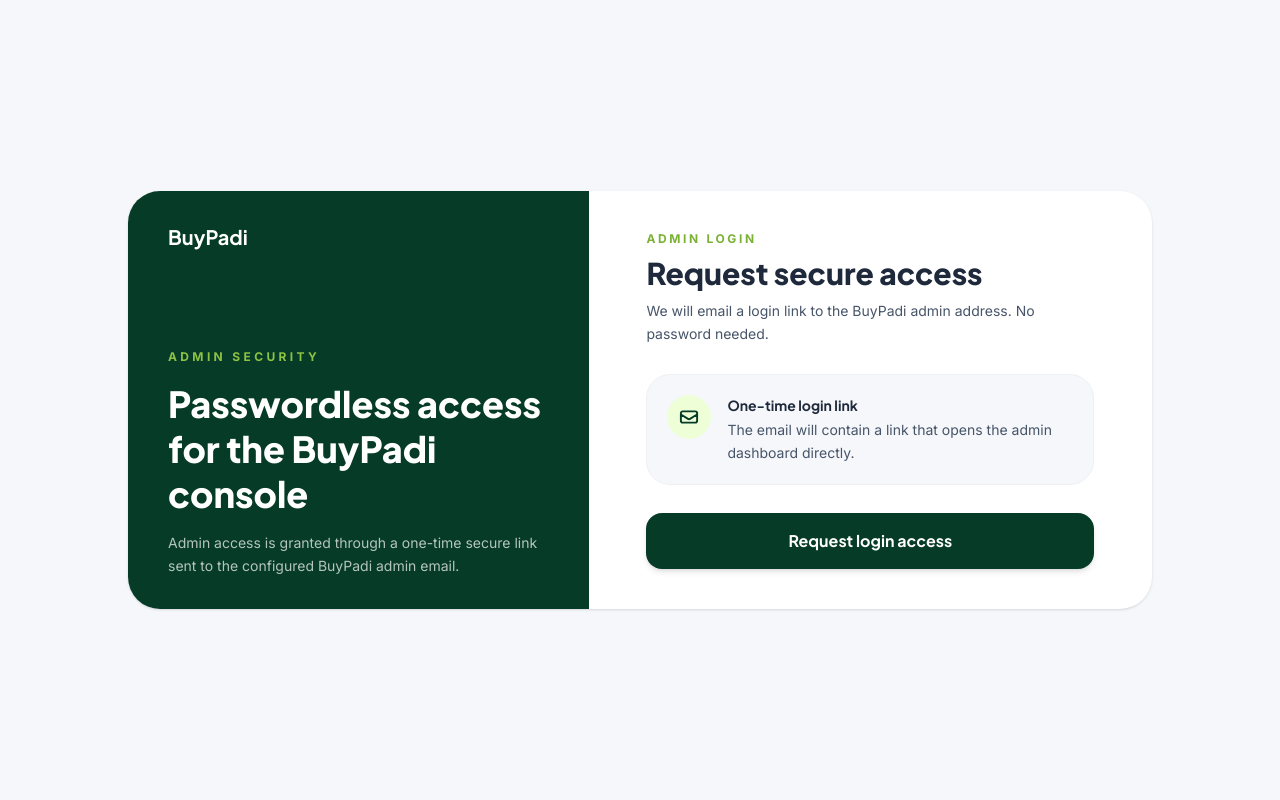
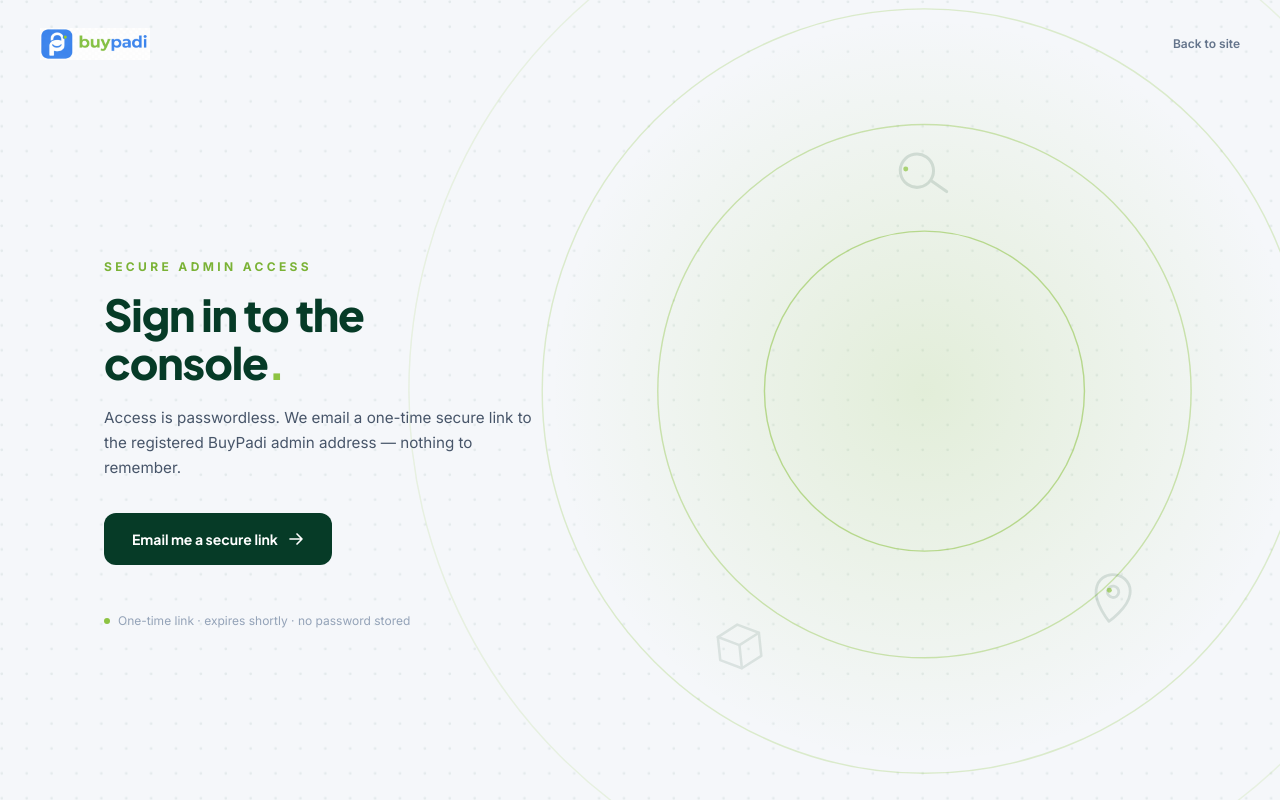
Before and after one commit to manenim/buypadi-site, a Next.js app: page /padi-admin/login in a window 1280 px wide. Built offline with nearby package versions, Linux system fonts and the light colour scheme.

Commit message:
feat: enhance admin login page with animated backdrop and loading spinner

```diff
--- a/app/globals.css
+++ b/app/globals.css
@@ -53,3 +53,23 @@
 @media (prefers-reduced-motion: reduce) {
   .bp-skeleton::after { animation: none; }
 }
+
+/* ── Auth entrance + ambient glow ─────────────── */
+@keyframes bp-rise {
+  from { opacity: 0; transform: translateY(16px); }
+  to   { opacity: 1; transform: none; }
+}
+
+.bp-rise { animation: bp-rise 0.65s cubic-bezier(0.2, 0.7, 0.2, 1) both; }
+
+@keyframes bp-breathe {
+  0%, 100% { opacity: 0.5; transform: scale(1); }
+  50%      { opacity: 0.8; transform: scale(1.06); }
+}
+
+.bp-breathe { animation: bp-breathe 7s ease-in-out infinite; transform-origin: center; }
+
+@media (prefers-reduced-motion: reduce) {
+  .bp-rise { animation: none; }
+  .bp-breathe { animation: none; }
+}
--- a/app/padi-admin/login/page.tsx
+++ b/app/padi-admin/login/page.tsx
@@ -1,10 +1,9 @@
 'use client';
 
+import Image from 'next/image';
 import Link from 'next/link';
 import { useRouter, useSearchParams } from 'next/navigation';
 import { Suspense, useEffect, useMemo, useState } from 'react';
-import BrandWordmark from '@/app/components/BrandWordmark';
-import Spinner from '@/app/components/Spinner';
 
 type LoginState = 'idle' | 'sending' | 'sent' | 'verifying' | 'verified' | 'error';
 
@@ -14,6 +13,73 @@
     throw new Error(body?.message ?? fallback);
   }
   return body?.message ?? fallback;
+}
+
+function InlineSpinner({ className = '' }: { className?: string }) {
+  return (
+    <svg className={`animate-spin ${className}`} viewBox="0 0 24 24" fill="none" aria-hidden="true">
+      <circle cx="12" cy="12" r="9" stroke="currentColor" strokeOpacity="0.25" strokeWidth="2.5" />
+      <path d="M21 12a9 9 0 0 0-9-9" stroke="currentColor" strokeWidth="2.5" strokeLinecap="round" />
+    </svg>
+  );
+}
+
+// Subtle "Scattered proof" field for the off-white surface — dot texture, a
+// focal trust-pulse ring offset to the right, and a few faint brand motifs.
+function AuthBackdrop() {
+  return (
+    <svg
+      className="pointer-events-none absolute inset-0 h-full w-full select-none"
+      aria-hidden="true"
+      preserveAspectRatio="xMidYMid slice"
+      viewBox="0 0 1440 900"
+      fill="none"
+    >
+      <defs>
+        <pattern id="login-dots" width="28" height="28" patternUnits="userSpaceOnUse">
+          <circle cx="2" cy="2" r="1.5" fill="#063B27" opacity="0.07" />
+        </pattern>
+        <radialGradient id="login-bloom" cx="50%" cy="50%" r="50%">
+          <stop offset="0%" stopColor="#8DC342" stopOpacity="0.18" />
+          <stop offset="100%" stopColor="#8DC342" stopOpacity="0" />
+        </radialGradient>
+      </defs>
+      <rect width="1440" height="900" fill="url(#login-dots)" />
+
+      {/* soft lime bloom behind the rings for presence */}
+      <circle cx="1040" cy="440" r="420" fill="url(#login-bloom)" />
+
+      {/* focal trust-pulse rings, offset right so they fill the open space */}
+      <g fill="none" stroke="#8DC342" strokeWidth="1.6">
+        <circle cx="1040" cy="440" r="180" opacity="0.55" />
+        <circle cx="1040" cy="440" r="300" opacity="0.4" />
+        <circle cx="1040" cy="440" r="430" opacity="0.26" />
+        <circle cx="1040" cy="440" r="580" opacity="0.14" />
+      </g>
+
+      {/* brand motifs scattered in the open right field */}
+      <g fill="none" stroke="#063B27" strokeLinecap="round" strokeLinejoin="round">
+        <g transform="translate(1000,170) rotate(-10) scale(1.7)" strokeWidth="2" opacity="0.13">
+          <circle cx="16" cy="16" r="11" />
+          <path d="M24 24 l9 9" />
+        </g>
+        <g transform="translate(1230,640) rotate(8) scale(1.6)" strokeWidth="2" opacity="0.12">
+          <path d="M16 2 C23 2 28 7 28 14 C28 24 16 35 16 35 C16 35 4 24 4 14 C4 7 9 2 16 2 Z" />
+          <circle cx="16" cy="14" r="4" />
+        </g>
+        <g transform="translate(800,700) rotate(-6) scale(1.45)" strokeWidth="2" opacity="0.1">
+          <path d="M4 12 L20 4 L36 12 L36 30 L20 38 L4 30 Z" />
+          <path d="M4 12 L20 20 L36 12" />
+          <path d="M20 20 L20 38" />
+        </g>
+      </g>
+
+      <g fill="#8DC342" opacity="0.7">
+        <circle cx="1019" cy="190" r="2.8" />
+        <circle cx="1248" cy="664" r="2.8" />
+      </g>
+    </svg>
+  );
 }
 
 function AdminLoginInner() {
@@ -90,132 +156,147 @@
 
   const isBusy = state === 'sending' || state === 'verifying';
 
+  const headline = token
+    ? state === 'verified'
+      ? 'You’re in.'
+      : state === 'error'
+        ? 'That link didn’t work.'
+        : 'Verifying your link.'
+    : 'Sign in to the console.';
+
+  const intro = token
+    ? state === 'verified'
+      ? 'Access verified — opening the BuyPadi admin console.'
+      : state === 'verifying'
+        ? 'Confirming your one-time access link. This only takes a moment.'
+        : 'The link may have expired or already been used. Request a fresh one below.'
+    : 'Access is passwordless. We email a one-time secure link to the registered BuyPadi admin address — nothing to remember.';
+
   return (
-    <div className="flex min-h-screen bg-surface px-4 py-8 sm:px-6 lg:px-8">
-      <main className="m-auto grid w-full max-w-5xl overflow-hidden rounded-[2rem] bg-white shadow-sm lg:grid-cols-[0.9fr_1.1fr]">
-        <section className="flex min-h-[24rem] flex-col justify-between bg-primary px-6 py-8 text-white sm:px-8 lg:px-10">
-          <Link href="/" className="inline-flex w-fit items-center">
-            <BrandWordmark />
+    <main className="relative min-h-screen overflow-hidden bg-surface">
+      <AuthBackdrop />
+
+      {/* top bar */}
+      <div className="relative z-10 flex items-center justify-between px-6 py-6 sm:px-10 sm:py-7">
+        <Link href="/" className="inline-flex transition-opacity hover:opacity-80">
+          <Image
+            src="/assets/buypadi-logo.png"
+            alt="BuyPadi"
+            width={120}
+            height={36}
+            className="h-8 w-auto object-contain"
+          />
         </Link>
+        <Link
+          href="/"
+          className="text-xs font-semibold text-muted transition-colors hover:text-primary"
+        >
+          Back to site
+        </Link>
+      </div>
 
-          <div className="mt-16 space-y-4">
-            <p className="text-xs font-bold uppercase tracking-[0.28em] text-lime">
-              Admin security
+      {/* asymmetric left-anchored column on the patterned field */}
+      <div className="relative z-10 mx-auto flex min-h-[calc(100vh-5.5rem)] max-w-6xl items-center px-6 sm:px-10">
+        <div className="bp-rise w-full max-w-[27rem]">
+          <p className="text-xs font-bold uppercase tracking-[0.28em] text-lime-dark">
+            Secure admin access
           </p>
-            <h1 className="font-display text-3xl font-black leading-tight sm:text-4xl">
-              Passwordless access for the BuyPadi console
+
+          <h1 className="mt-4 font-display text-[2.25rem] font-black leading-[1.08] tracking-tight text-primary sm:text-[2.75rem]">
+            {headline.endsWith('.') ? (
+              <>
+                {headline.slice(0, -1)}
+                <span className="text-lime">.</span>
+              </>
+            ) : (
+              headline
+            )}
           </h1>
-            <p className="max-w-md text-sm leading-relaxed text-white/70">
-              Admin access is granted through a one-time secure link sent to the
-              configured BuyPadi admin email.
+
+          <p className="mt-5 max-w-md text-[0.95rem] leading-relaxed text-copy">
+            {intro}
+          </p>
+
+          {/* request action — covers idle, sending and error (with retry) */}
+          {state !== 'sent' && !(token && (state === 'verifying' || state === 'verified')) && (
+            <div className="mt-8 max-w-md">
+              {state === 'error' && (
+                <div className="mb-4 rounded-xl border border-red-200 bg-red-50/80 px-5 py-4">
+                  <p className="text-sm font-medium leading-relaxed text-red-700">
+                    {message ?? 'Something went wrong. Please try again.'}
                   </p>
                 </div>
-        </section>
-
-        <section className="flex flex-col justify-center px-6 py-10 sm:px-10 lg:px-12">
-          <div className="mx-auto flex w-full max-w-md flex-col gap-7">
-            <div className="space-y-2">
-              <p className="text-xs font-bold uppercase tracking-[0.22em] text-lime-dark">
-                Admin login
-              </p>
-              <h2 className="font-display text-3xl font-black leading-tight text-heading">
-                {token ? 'Verifying your link' : 'Request secure access'}
-              </h2>
-              <p className="text-sm leading-relaxed text-copy">
-                {token
-                  ? 'Hold on while we confirm this one-time access link.'
-                  : 'We will email a login link to the BuyPadi admin address. No password needed.'}
-              </p>
-            </div>
-
-            <div className="rounded-[1.5rem] border border-surface-alt bg-surface px-5 py-5">
-              <div className="flex items-start gap-4">
-                <span className="inline-flex h-11 w-11 shrink-0 items-center justify-center rounded-full bg-lime-light text-primary">
-                  {isBusy ? (
-                    <svg
-                      className="h-5 w-5 animate-spin"
-                      fill="none"
-                      viewBox="0 0 24 24"
-                      aria-hidden="true"
-                    >
-                      <circle
-                        className="opacity-25"
-                        cx="12"
-                        cy="12"
-                        r="10"
-                        stroke="currentColor"
-                        strokeWidth="4"
-                      />
-                      <path
-                        className="opacity-90"
-                        fill="currentColor"
-                        d="M4 12a8 8 0 018-8v4a4 4 0 00-4 4H4z"
-                      />
-                    </svg>
-                  ) : (
-                    <svg
-                      className="h-5 w-5"
-                      fill="none"
-                      viewBox="0 0 24 24"
-                      stroke="currentColor"
-                      strokeWidth={2.3}
-                      aria-hidden="true"
-                    >
-                      <path
-                        strokeLinecap="round"
-                        strokeLinejoin="round"
-                        d="M21.75 7.5v9a2.25 2.25 0 0 1-2.25 2.25h-15A2.25 2.25 0 0 1 2.25 16.5v-9m19.5 0A2.25 2.25 0 0 0 19.5 5.25h-15A2.25 2.25 0 0 0 2.25 7.5m19.5 0v.243a2.25 2.25 0 0 1-1.07 1.916l-7.5 4.615a2.25 2.25 0 0 1-2.36 0l-7.5-4.615A2.25 2.25 0 0 1 2.25 7.743V7.5"
-                      />
-                    </svg>
               )}
-                </span>
-                <div className="space-y-1">
-                  <p className="font-display text-sm font-bold text-heading">
-                    {state === 'sent'
-                      ? 'Check the admin inbox'
-                      : state === 'verified'
-                        ? 'Access granted'
-                        : state === 'error'
-                          ? 'Access link failed'
-                          : token
-                            ? 'Checking login link'
-                            : 'One-time login link'}
-                  </p>
-                  <p className="text-sm leading-relaxed text-copy">
-                    {message ??
-                      (token
-                        ? 'This should only take a moment.'
-                        : 'The email will contain a link that opens the admin dashboard directly.')}
-                  </p>
-                </div>
-              </div>
-            </div>
-
-            {!token && (
               <button
                 type="button"
                 onClick={requestAccess}
                 disabled={isBusy}
-                className="inline-flex min-h-14 items-center justify-center rounded-2xl bg-primary px-8 font-display text-base font-bold text-white shadow-md transition-colors hover:bg-primary/90 disabled:cursor-not-allowed disabled:opacity-60"
+                className="group inline-flex min-h-13 items-center justify-center gap-2.5 rounded-xl bg-primary px-7 font-display text-sm font-bold text-white transition-colors hover:bg-primary/90 disabled:cursor-not-allowed disabled:opacity-60"
               >
-                {state === 'sending' ? 'Sending link...' : 'Request login access'}
+                {state === 'sending' ? (
+                  <>
+                    <InlineSpinner className="h-4 w-4" />
+                    Sending secure link…
+                  </>
+                ) : state === 'error' ? (
+                  token ? 'Request a fresh link' : 'Try again'
+                ) : (
+                  <>
+                    Email me a secure link
+                    <svg
+                      className="h-4 w-4 transition-transform group-hover:translate-x-0.5"
+                      viewBox="0 0 24 24"
+                      fill="none"
+                      stroke="currentColor"
+                      strokeWidth={2.5}
+                      aria-hidden="true"
+                    >
+                      <path strokeLinecap="round" strokeLinejoin="round" d="M13.5 4.5 21 12m0 0-7.5 7.5M21 12H3" />
+                    </svg>
+                  </>
+                )}
               </button>
+            </div>
           )}
 
-            {token && state === 'error' && (
+          {/* sent confirmation */}
+          {state === 'sent' && (
+            <div className="mt-8 max-w-md">
+              <div className="rounded-xl border border-lime/40 bg-lime-light/60 px-5 py-4">
+                <p className="font-display text-sm font-bold text-primary">
+                  Secure link sent
+                </p>
+                <p className="mt-1 text-sm leading-relaxed text-copy">
+                  {message ?? 'Check the BuyPadi admin inbox and open the link to continue.'}
+                </p>
+              </div>
               <button
                 type="button"
                 onClick={requestAccess}
                 disabled={isBusy}
-                className="inline-flex min-h-14 items-center justify-center rounded-2xl bg-primary px-8 font-display text-base font-bold text-white shadow-md transition-colors hover:bg-primary/90 disabled:cursor-not-allowed disabled:opacity-60"
+                className="mt-4 text-sm font-semibold text-primary underline-offset-4 transition-colors hover:text-lime-dark hover:underline disabled:opacity-60"
               >
-                Request a fresh link
+                Didn’t get it? Resend the link
               </button>
+            </div>
           )}
+
+          {/* verifying / verified — inline status */}
+          {token && (state === 'verifying' || state === 'verified') && (
+            <div className="mt-8 inline-flex items-center gap-3 text-sm font-medium text-copy">
+              <InlineSpinner className="h-5 w-5 text-lime-dark" />
+              {state === 'verified' ? 'Redirecting…' : 'Securing your session…'}
             </div>
-        </section>
+          )}
+
+          {/* footer micro-note */}
+          <p className="mt-12 flex items-center gap-2 text-xs text-subtle">
+            <span className="h-1.5 w-1.5 rounded-full bg-lime" />
+            One-time link · expires shortly · no password stored
+          </p>
+        </div>
+      </div>
     </main>
-    </div>
   );
 }
 
@@ -224,7 +305,7 @@
     <Suspense
       fallback={
         <div className="flex min-h-screen items-center justify-center bg-surface">
-          <Spinner />
+          <InlineSpinner className="h-10 w-10 text-primary" />
         </div>
       }
     >
```
Also changed, not shown: 1 other file (tests, documents, lock files or other folders). Lines whose indentation alone changed are shown as unchanged.
